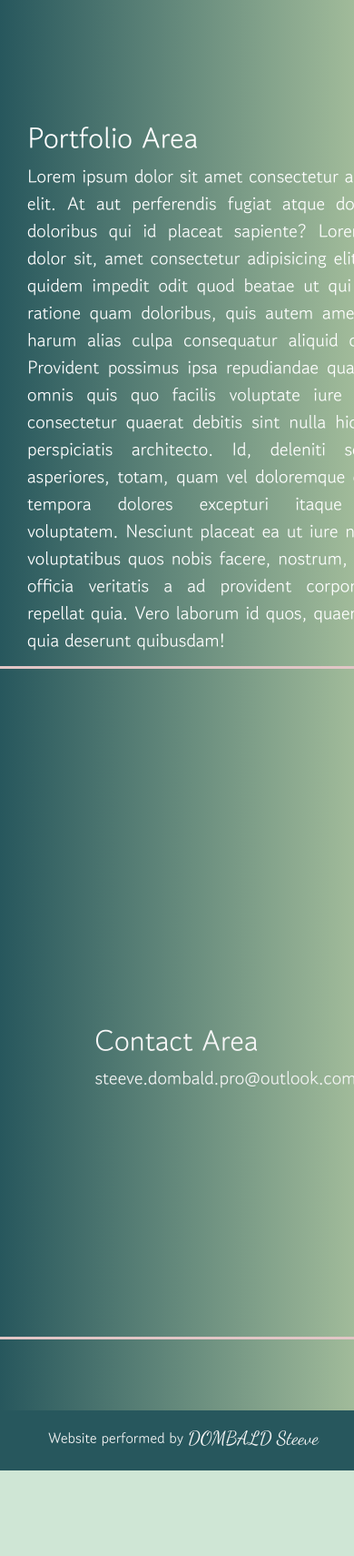
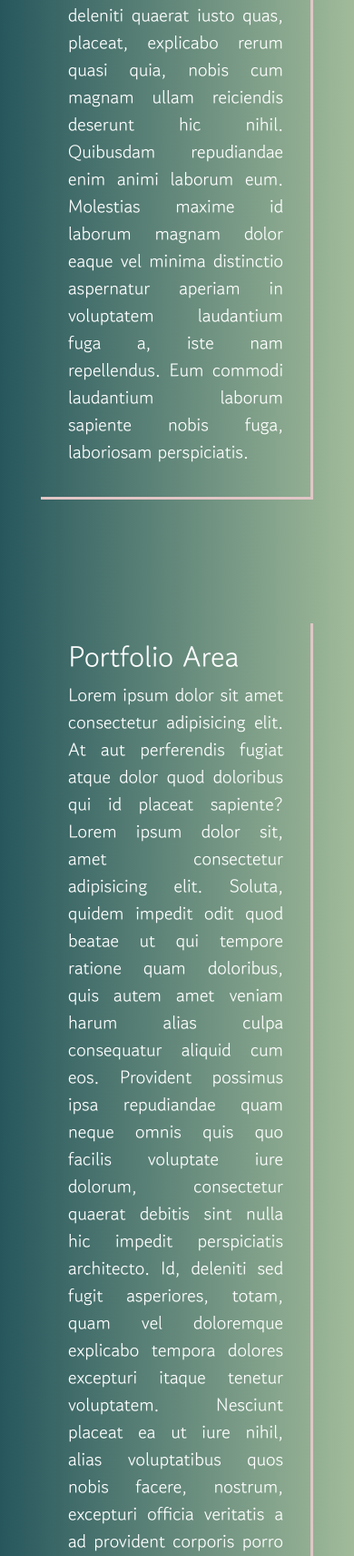
Before and after one commit to DombaldSteeve/dombaldsteeve.github.io, a PHP site: page / in a window 390 px wide; the page is wider, and only the part inside the window is pictured. Shown: the part 1582-3292 px from the top of that part at 91% size. Before the commit the page ends 3198 px from the top of that part, so only its background shows below. Run offline with PHP 8.4, Linux system fonts and the light colour scheme; some web fonts are replaced.

Commit message:
responsive design until 393px

```diff
--- a/mainstyle.css
+++ b/mainstyle.css
@@ -503,3 +503,74 @@
         padding-left: 55px;
     }
 }
+
+@media screen and (max-width: 395px) {
+    banner-area{
+        background: url(topPicHead.png)no-repeat 50% 50%;
+        background-size: cover;
+        height: 100vh;
+        border-radius: 0px 0px 20px 20px;
+        margin: 0 auto;
+    }
+    h1 {
+        font-size: 30px;
+        margin: 0 auto;
+        padding-left: 70px;
+    }
+    .about-area, .port-area, .contact-area{
+        position: relative;
+        display: flex;
+        justify-content: center;
+        align-items: center;
+        width: 300px;
+        height: 1150px;
+        font-size: 20px;
+        border-bottom: 3px solid #E1C6C6;
+        border-right: 3px solid #E1C6C6;
+        text-align: justify;
+        margin-left: auto;
+        margin-right: auto;
+        margin-top: 35%;
+    }
+    .contact-area{
+        position: relative;
+        display: flex;
+        justify-content: center;
+        align-items: center;
+        width: 300px;
+        height: 150px;
+        font-size: 20px;
+        border-bottom: 3px solid #E1C6C6;
+        border-right: 3px solid #E1C6C6;
+        text-align: justify;
+        margin-left: auto;
+        margin-right: auto;
+        margin-top: 35%;
+    }
+    [class*="reveal-"] {
+        opacity: 1;
+        transition: none;
+        transform: none;
+    }
+
+    .reveal-visible {
+        opacity: 1;
+        transform: translateY(0);
+        transition: 0s cubic-bezier(.7, 0, 0, 1);
+    }
+
+    .reveal-1 {
+        transition-delay: .3s;
+    }
+
+    .reveal-2 {
+        transition-delay: .4s;
+    }
+    nav {
+        display: none !important;
+    }
+    footer p span {
+        font-family: 'Dancing Script', cursive;
+        font-size: 1.1em;
+    }
+}
```
